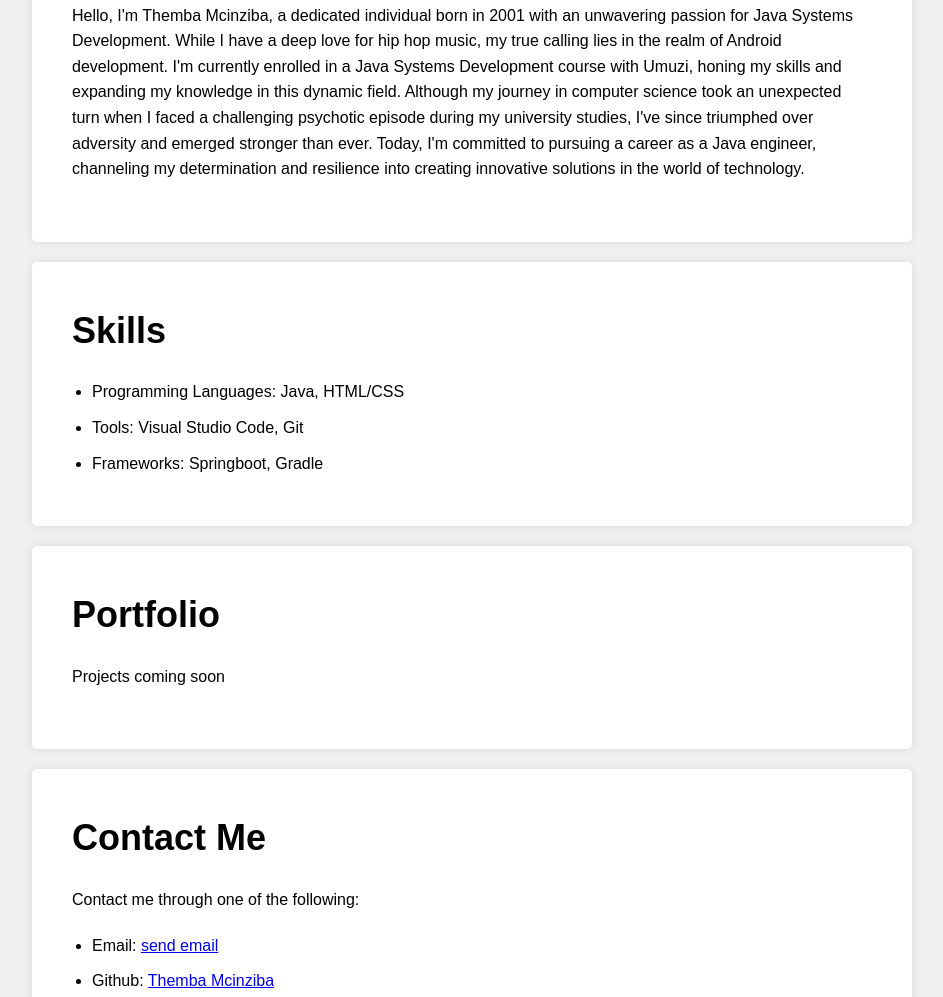
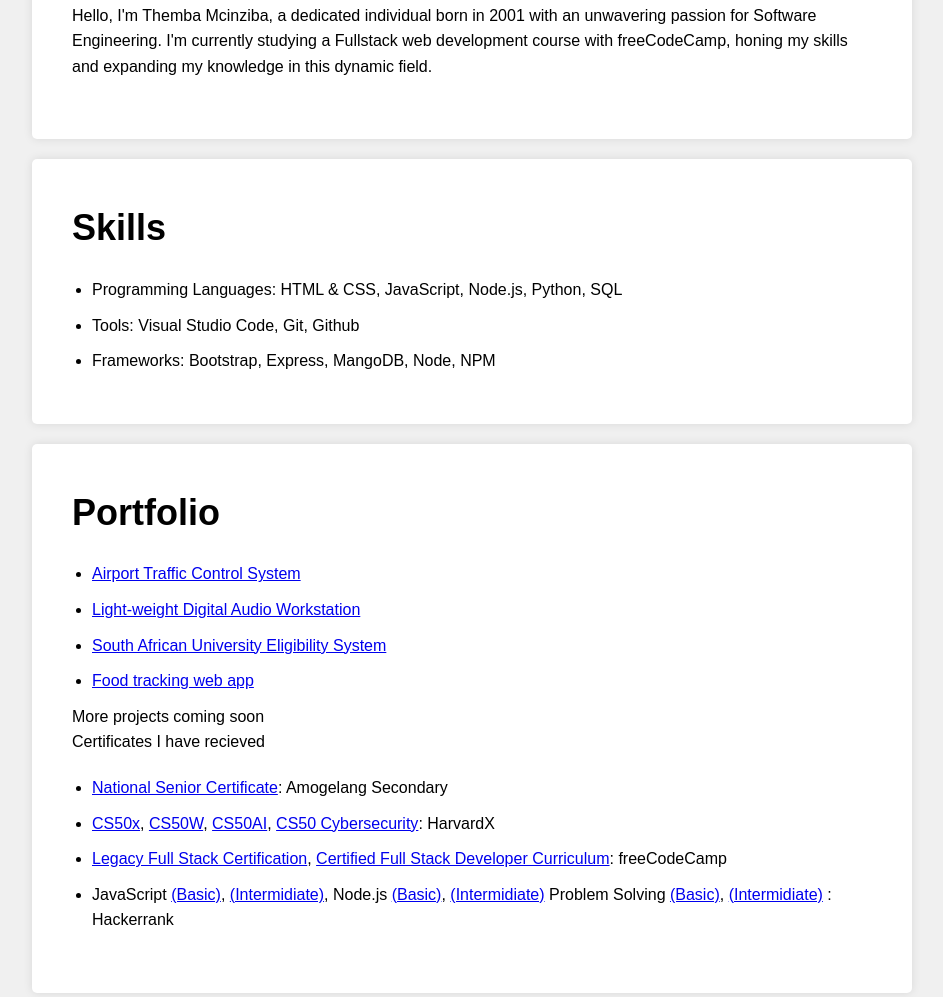
Before and after one commit to McinzibaThemba/mcinzibathemba.github.io, a plain HTML site: page index.html in a window 1280 px wide. Shown: the part 175-1172 px from the top of the page, without its empty margins (168-1111 px from the left). Drawn offline with Linux system fonts and the light colour scheme.

Commit message:
Revise personal info, skills, and portfolio sections
Updated personal information and skills section. Added portfolio projects and certificates received.

```diff
--- a/index.html
+++ b/index.html
@@ -22,9 +22,9 @@
         <div class="container">
             <h1>About Me</h1>
             <p>
-                Hello, I'm Themba Mcinziba, a dedicated individual born in 2001 with an unwavering passion for Java Systems Development. While I have a deep love for hip hop music, my true calling lies in the realm of Android development.
-                I'm currently enrolled in a Java Systems Development course with Umuzi, honing my skills and expanding my knowledge in this dynamic field. Although my journey in computer science took an unexpected turn when I faced a challenging psychotic episode during my university studies, I've since triumphed over adversity and emerged stronger than ever.
-                Today, I'm committed to pursuing a career as a Java engineer, channeling my determination and resilience into creating innovative solutions in the world of technology.
+                Hello, I'm Themba Mcinziba, a dedicated individual born in 2001 with an unwavering passion for Software Engineering.
+                I'm currently studying a Fullstack web development course with freeCodeCamp,
+                honing my skills and expanding my knowledge in this dynamic field.
             </p>
         </div>
     </section>
@@ -33,9 +33,9 @@
         <div class="container">
             <h1>Skills</h1>
             <ul>
-                <li>Programming Languages: Java, HTML/CSS</li>
-                <li>Tools: Visual Studio Code, Git</li>
-                <li>Frameworks: Springboot, Gradle</li>
+                <li>Programming Languages: HTML & CSS, JavaScript, Node.js, Python, SQL</li>
+                <li>Tools: Visual Studio Code, Git, Github</li>
+                <li>Frameworks: Bootstrap, Express, MangoDB, Node, NPM</li>
             </ul>
         </div>
     </section>
@@ -43,7 +43,40 @@
     <section id="portfolio">
         <div class="container">
             <h1>Portfolio</h1>
-            <p>Projects coming soon</p>
+            <p>
+                <ul>
+                    <li><a href="#">Airport Traffic Control System</a></li>
+                    <li><a href="#">Light-weight Digital Audio Workstation</a></li>
+                    <li><a href="#">South African University Eligibility System</a></li>
+                    <li><a href="#">Food tracking web app</a></li>
+                </ul>
+               More projects coming soon
+            <p>Certificates I have recieved</p>
+            <ul>
+                <li><a href="#">National Senior Certificate</a>: Amogelang Secondary</li>
+                <li>
+                    <a href="#">CS50x</a>,
+                    <a href="#">CS50W</a>,
+                    <a href="#">CS50AI</a>,
+                    <a href="#">CS50 Cybersecurity</a>: HarvardX
+                </li>
+                <li>
+                    <a href="#">Legacy Full Stack Certification</a>,
+                    <a href="#">Certified Full Stack Developer Curriculum</a>: freeCodeCamp
+                </li>
+                <li>
+                    JavaScript
+                    <a href="#">(Basic)</a>,
+                    <a href="#">(Intermidiate)</a>,
+                    Node.js
+                    <a href="#">(Basic)</a>,
+                    <a href="#">(Intermidiate)</a>
+                    Problem Solving
+                    <a href="#">(Basic)</a>,
+                    <a href="#">(Intermidiate)</a> : Hackerrank
+                </li>
+            </ul>
+            </p>
         </div>
     </section>
 
```
